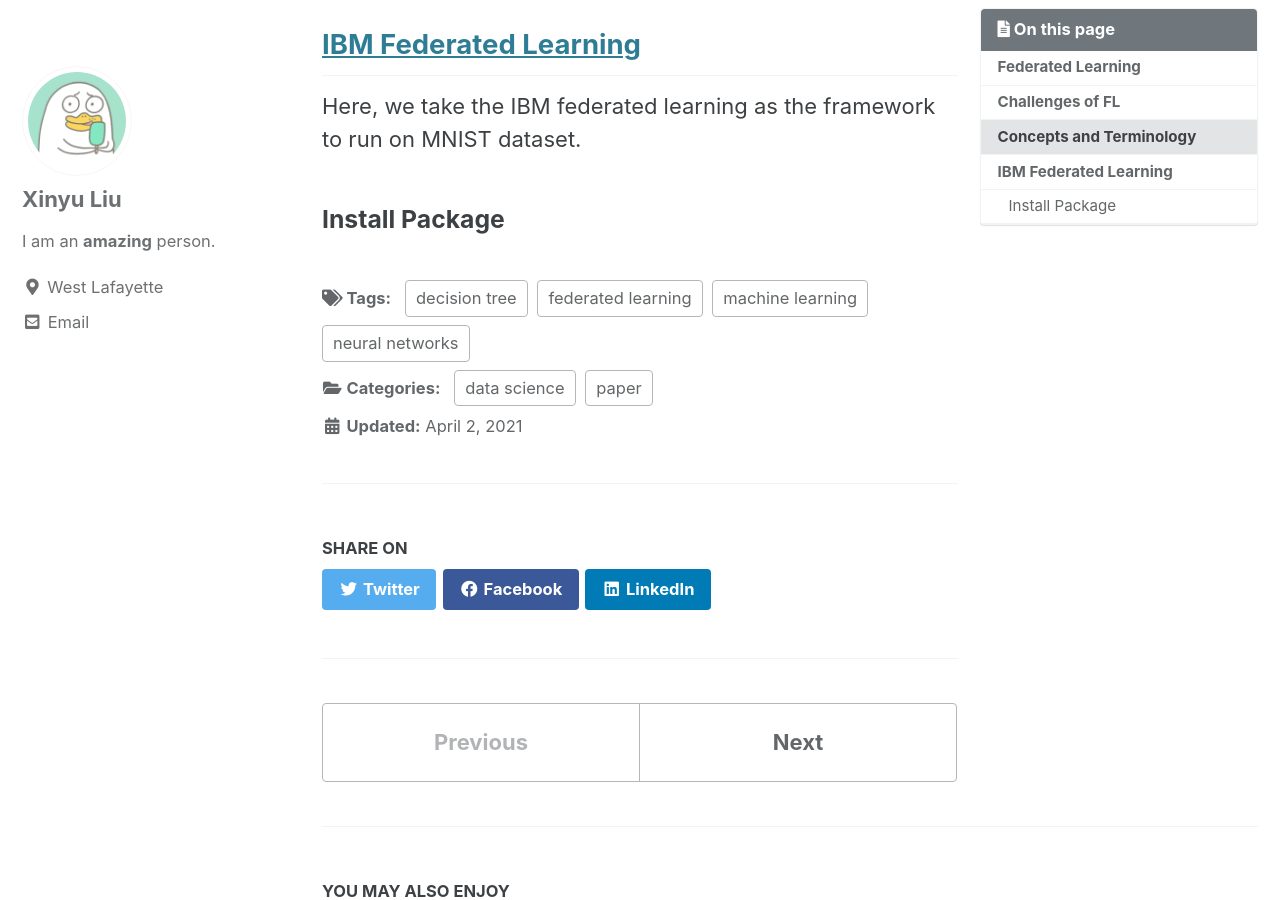
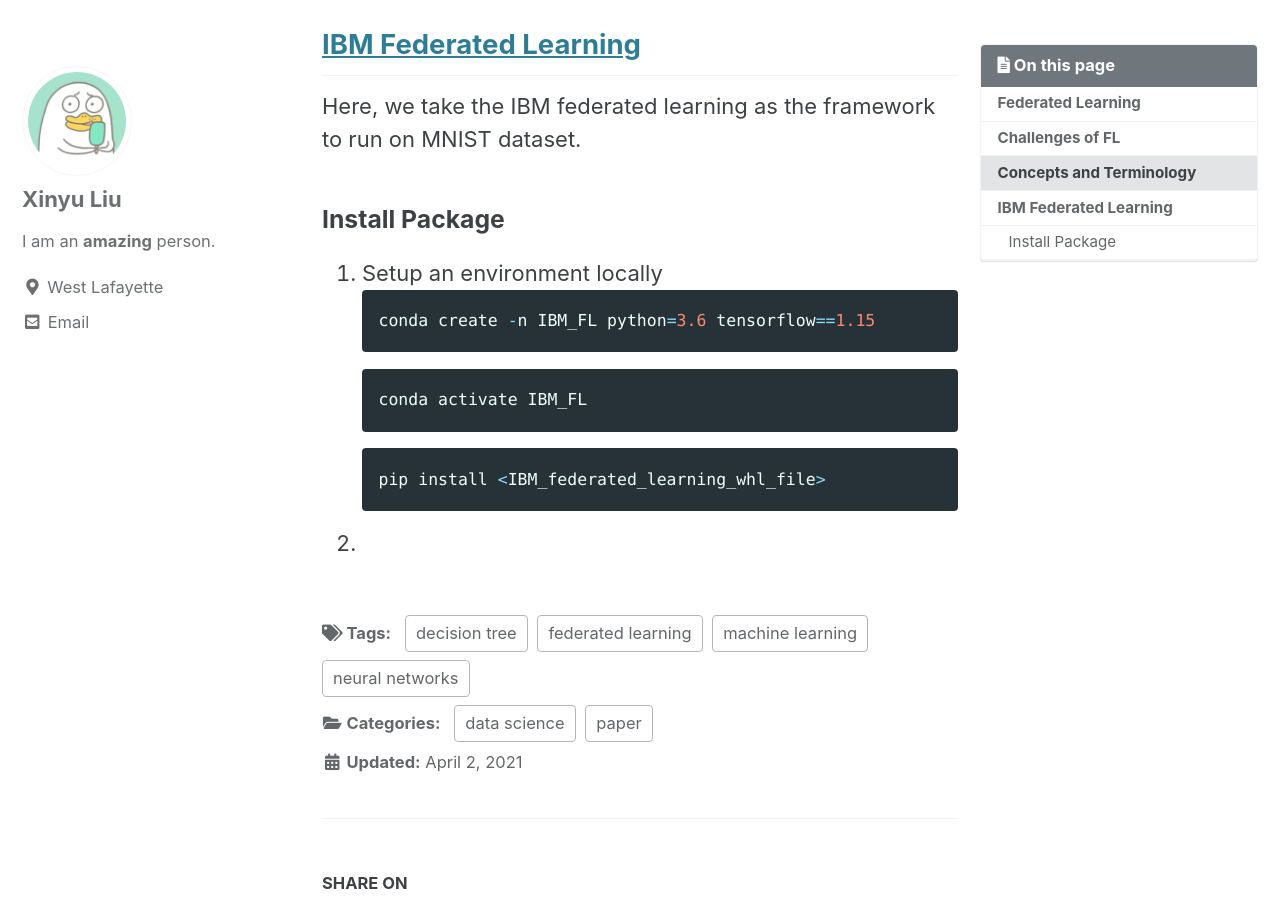
Before and after one commit to Liuxy94/Liuxy94.github.io, a Jekyll site: the page built from _posts/2021-04-02-federated-learning.md, in a window 1280 px wide and 900 px high, scrolled down 2555 px. Built offline with Jekyll 4.4.1, drawn with Linux system fonts in a browser that asks for light colours; cached includes are drawn as plain includes; formulas are drawn with MathJax 3.

Commit message:
update fl_ibm

````diff
--- a/_posts/2021-04-02-federated-learning.md
+++ b/_posts/2021-04-02-federated-learning.md
@@ -38,7 +38,17 @@
 
 ### Install Package
 
-
+1. Setup an environment locally
+```python
+conda create -n IBM_FL python=3.6 tensorflow==1.15
+```
+```python
+conda activate IBM_FL
+```
+```python
+pip install <IBM_federated_learning_whl_file>
+```
+2.
 
 
 [1]: https://github.com/IBM/federated-learning-lib
````
